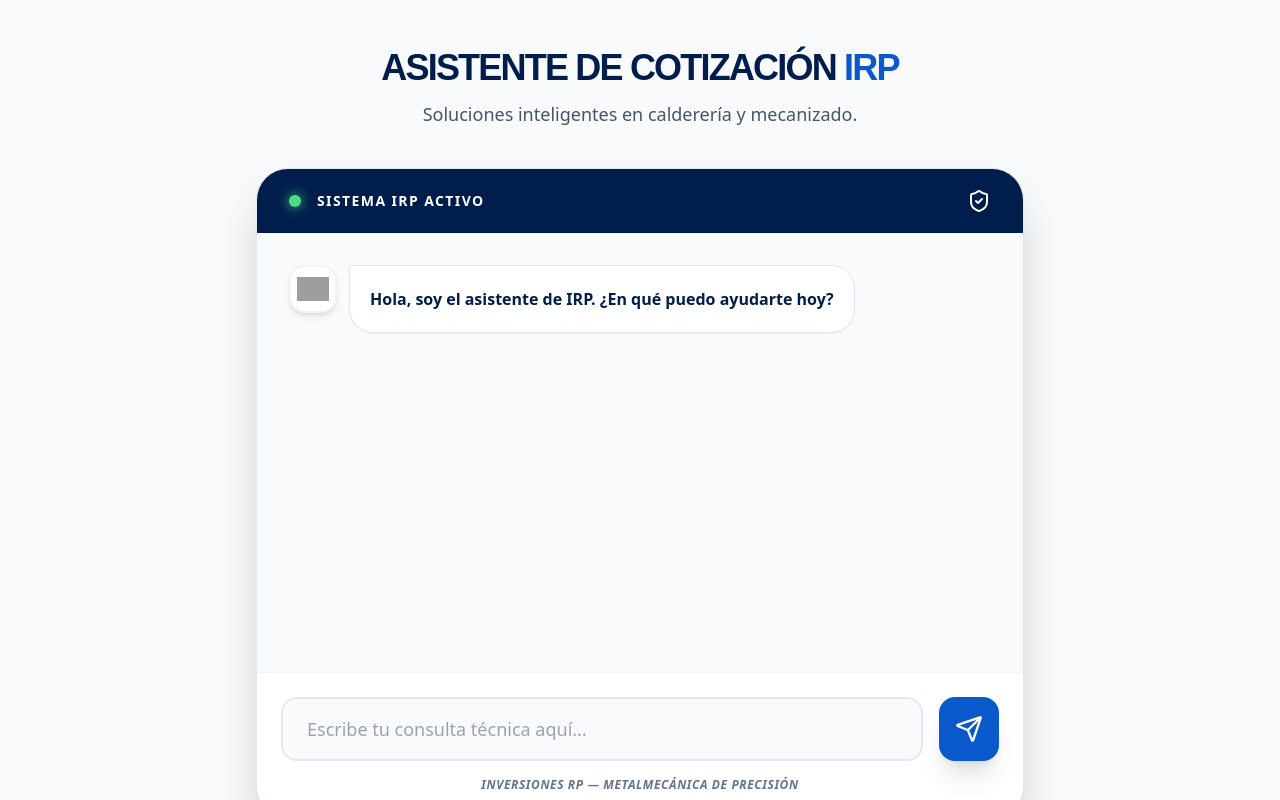
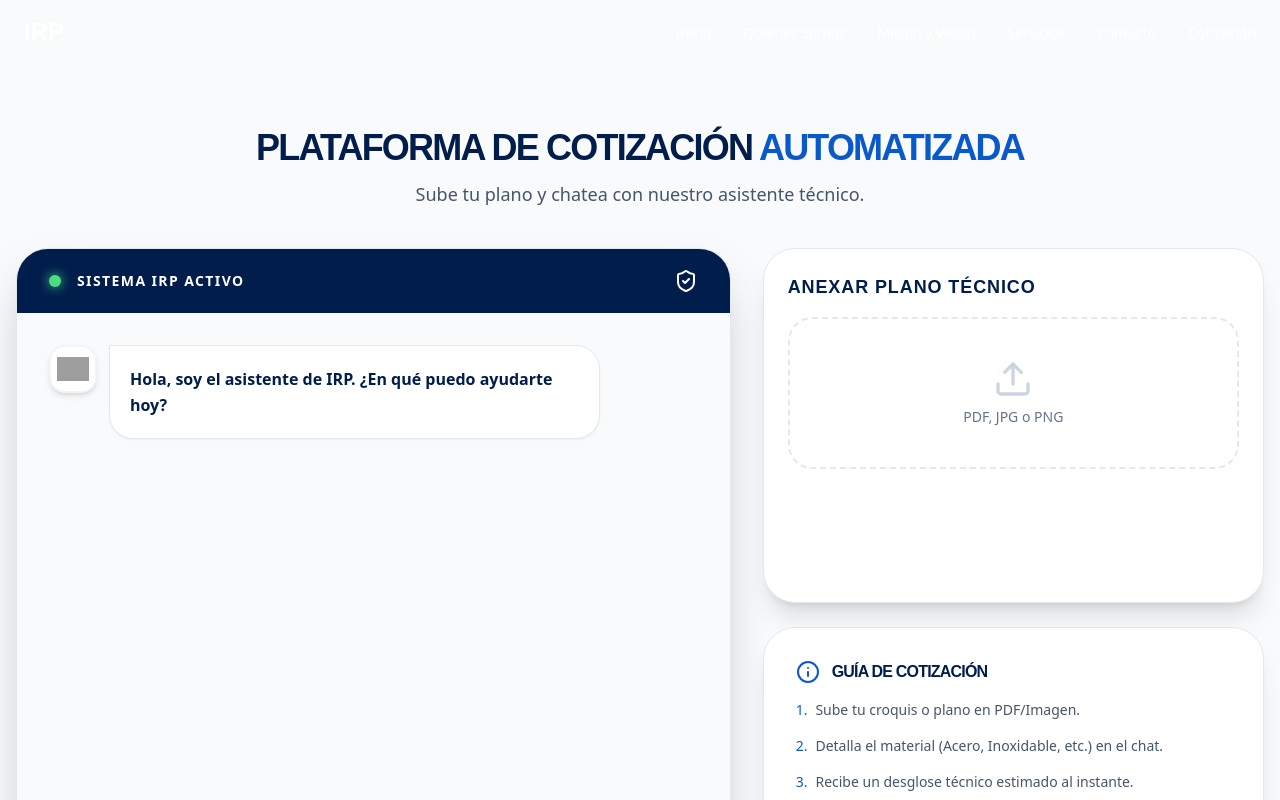
Before and after one commit to ccardenasMAD/Irp-Cotizacion-automatizada, a React (Vite) app in the folder inversiones-rp/: page /chatbot in a window 1280 px wide. Shown: the top 800 px of the page. Built offline with nearby package versions, Linux system fonts and the light colour scheme; grey boxes are pictures that could not be loaded.

Commit message:
added component fileUpload

```diff
--- a/inversiones-rp/src/components/Chatbot.tsx
+++ b/inversiones-rp/src/components/Chatbot.tsx
@@ -1,3 +1,4 @@
+
 import { useState } from "react";
 import { useChatbot } from "@/hooks/use-chatbot";
 
@@ -12,6 +13,7 @@ const Chatbot = () => {
     };
 
     return (
+
       <div className="flex flex-col h-[500px] border rounded-lg bg-white shadow-sm">
 
         <div className="flex-1 overflow-y-auto p-4 space-y-2">
--- a/inversiones-rp/src/components/Cotizacion.tsx
+++ b/inversiones-rp/src/components/Cotizacion.tsx
@@ -74,7 +74,7 @@ const Cotizacion = () => {
             </Link>
 
             <p className="mt-6 text-xs text-slate-400 uppercase tracking-widest font-semibold">
-              Proceso 100% Automatizado e Imediato
+              Proceso 100% Automatizado de Inmediato
             </p>
           </div>
         </div>
--- /dev/null
+++ b/inversiones-rp/src/components/FileUpload.tsx
@@ -0,0 +1,95 @@
+"use client";
+
+import { useState } from "react";
+import { Upload, FileText, X, CheckCircle } from "lucide-react";
+import { useToast } from "@/hooks/use-toast";
+
+
+interface UploadResponse {
+    fileName?: string;
+  }
+
+
+interface FileUploadProps {
+  sessionId: string;
+  onSuccess: (data: UploadResponse) => void;
+}
+
+export default function FileUpload({ sessionId, onSuccess }: FileUploadProps) {
+  const [file, setFile] = useState<File | null>(null);
+  const [isUploading, setIsUploading] = useState(false);
+  const { toast } = useToast();
+
+  const handleUpload = async () => {
+    if (!file) return;
+
+    setIsUploading(true);
+    const formData = new FormData();
+    formData.append("plano", file);
+    formData.append("sessionId", sessionId);
+
+    try {
+      const response = await fetch("http://localhost:5001/api/cotizar", {
+        method: "POST",
+        body: formData,
+      });
+
+      if (!response.ok) throw new Error("Error al subir archivo");
+
+      const data = await response.json();
+      toast({ title: "¡Éxito!", description: "Plano vinculado correctamente." });
+      onSuccess(data); // Avisa a la página principal
+    } catch  {
+      toast({
+        title: "Error",
+        description: "No se pudo subir el archivo.",
+        variant: "destructive"
+      });
+    } finally {
+      setIsUploading(false);
+    }
+  };
+
+  return (
+    <div className="bg-white rounded-[2rem] p-6 shadow-xl border border-slate-200 h-full flex flex-col justify-between">
+      <div>
+        <h3 className="text-[#011D4C] font-bold text-lg mb-4 uppercase tracking-wider">
+          Anexar Plano Técnico
+        </h3>
+
+        {!file ? (
+          <label className="flex flex-col items-center justify-center border-2 border-dashed border-slate-200 rounded-3xl p-10 hover:border-[#0A59CC] hover:bg-slate-50 cursor-pointer transition-all">
+            <Upload size={40} className="text-slate-300 mb-2" />
+            <span className="text-slate-500 font-medium text-sm">PDF, JPG o PNG</span>
+            <input
+              type="file"
+              className="hidden"
+              onChange={(e) => setFile(e.target.files?.[0] || null)}
+              accept=".pdf,.jpg,.png"
+            />
+          </label>
+        ) : (
+          <div className="flex items-center gap-4 bg-slate-50 p-4 rounded-2xl border border-blue-100">
+            <FileText className="text-[#0A59CC]" />
+            <div className="flex-1 overflow-hidden">
+              <p className="text-sm font-bold truncate text-[#011D4C]">{file.name}</p>
+              <p className="text-xs text-slate-400">{(file.size / 1024).toFixed(0)} KB</p>
+            </div>
+            <button aria-label="btn" onClick={() => setFile(null)}><X size={18} className="text-slate-400" /></button>
+          </div>
+        )}
+      </div>
+
+      {file && (
+        <button
+          onClick={handleUpload}
+          disabled={isUploading}
+          className="w-full mt-4 bg-[#0A59CC] text-white py-4 rounded-2xl font-bold flex items-center justify-center gap-2 hover:bg-[#0847A3] transition-all disabled:opacity-50 shadow-lg"
+        >
+          {isUploading ? "Subiendo..." : "Vincular a Cotización"}
+          <CheckCircle size={20} />
+        </button>
+      )}
+    </div>
+  );
+}
--- a/inversiones-rp/src/components/Navbar.tsx
+++ b/inversiones-rp/src/components/Navbar.tsx
@@ -2,12 +2,12 @@ import { useState, useEffect } from "react";
 import { Menu, X } from "lucide-react";
 
 const navItems = [
-  { label: "Inicio", href: "#inicio" },
-  { label: "Quiénes Somos", href: "#quienes-somos" },
-  { label: "Misión y Visión", href: "#mision-vision" },
-  { label: "Servicios", href: "#servicios" },
-  { label: "Contacto", href: "#contacto" },
-  { label: "Cotización", href: "#cotizacion" },
+  { label: "Inicio", href: "/#inicio" },
+  { label: "Quiénes Somos", href: "/#quienes-somos" },
+  { label: "Misión y Visión", href: "/#mision-vision" },
+  { label: "Servicios", href: "/#servicios" },
+  { label: "Contacto", href: "/#contacto" },
+  { label: "Cotización", href: "/#cotizacion" },
 ];
 
 const Navbar = () => {
@@ -27,7 +27,7 @@ const Navbar = () => {
       }`}
     >
       <div className="container mx-auto flex items-center justify-between px-6">
-        <a href="#inicio" className="text-2xl font-bold text-white font-heading">
+        <a href="#/" className="text-2xl font-bold text-white font-heading">
           IRP
         </a>
 
--- a/inversiones-rp/src/pages/Chatbot.tsx
+++ b/inversiones-rp/src/pages/Chatbot.tsx
@@ -2,9 +2,16 @@
 
 import { useState } from 'react';
 import { useChatbot } from '../hooks/use-chatbot';
-import { Send, ShieldCheck, User } from 'lucide-react';
+import { Send, ShieldCheck, User, Info } from 'lucide-react'; // Añadido Info aquí
+import FileUpload from "@/components/FileUpload";
+import Navbar from "@/components/Navbar";
+
+interface UploadResponse {
+  fileName?: string;
+}
 
 export default function ChatbotPage() {
+  const [sessionId] = useState(() => `irp-session-${Date.now()}`);
   const { messages, sendMessage } = useChatbot();
   const [input, setInput] = useState('');
 
@@ -17,21 +24,31 @@ export default function ChatbotPage() {
     }
   };
 
+  const handleUploadSuccess = (data: UploadResponse) => {
+    sendMessage(`He subido el archivo técnico: ${data.fileName || 'Plano de cotización'}. Por favor, utilízalo para calcular mi presupuesto.`);
+  };
+
   return (
-    <div className="min-h-screen bg-slate-50 py-12 px-4 flex flex-col items-center font-sans">
+    <div className="min-h-screen bg-slate-50 flex flex-col font-sans">
+      <Navbar />
 
-      <div className="w-full max-w-3xl mb-10 text-center">
+      <main className="flex-1 py-12 px-4 mt-20 max-w-7xl mx-auto w-full flex flex-col">
+
+        <div className="w-full mb-10 text-center">
           <h1 className="text-3xl font-black text-[#011D4C] sm:text-4xl uppercase tracking-tighter">
-          Asistente de Cotización <span className="text-[#0A59CC]">IRP</span>
+            Plataforma de Cotización <span className="text-[#0A59CC]">Automatizada</span>
           </h1>
           <p className="mt-3 text-slate-600 text-lg font-medium">
-          Soluciones inteligentes en calderería y mecanizado.
+            Sube tu plano y chatea con nuestro asistente técnico.
           </p>
         </div>
 
-      <div className="w-full max-w-3xl flex flex-col h-[650px] bg-white rounded-[2rem] shadow-2xl border border-slate-200 overflow-hidden" role="main">
+        {/* CONTENEDOR GRID PRINCIPAL */}
+        <div className="grid grid-cols-1 lg:grid-cols-12 gap-8 items-start">
 
-        {/* Cabecera con contraste alto */}
+          {/* COLUMNA IZQUIERDA: CHATBOT */}
+          <div className="lg:col-span-7 w-full flex flex-col h-[680px] bg-white rounded-[2rem] shadow-2xl border border-slate-200 overflow-hidden" role="main">
+
             <div className="bg-[#011D4C] px-8 py-5 flex items-center justify-between shadow-lg">
               <div className="flex items-center gap-4">
                 <div className="w-3 h-3 bg-green-400 rounded-full shadow-[0_0_12px_rgba(74,222,128,1)]" aria-hidden="true"></div>
@@ -40,12 +57,10 @@ export default function ChatbotPage() {
               <ShieldCheck className="text-white w-6 h-6" aria-label="Conexión segura" />
             </div>
 
-        {/* Zona de mensajes con texto más grande para legibilidad */}
             <div className="flex-1 overflow-y-auto p-8 space-y-8 bg-[#F8FAFC]">
               {messages.map((m) => (
                 <div key={m.id} className={`flex ${m.sender === 'user' ? 'justify-end' : 'justify-start'}`}>
                   <div className={`flex max-w-[85%] items-start gap-3 ${m.sender === 'user' ? 'flex-row-reverse' : 'flex-row'}`}>
-
                     <div className={`w-12 h-12 rounded-2xl flex items-center justify-center shadow-md shrink-0 border-2 bg-white ${
                       m.sender === 'user' ? 'border-blue-200' : 'border-slate-100'
                     }`}>
@@ -55,11 +70,8 @@ export default function ChatbotPage() {
                         <img src={BOT_AVATAR} alt="Asistente Virtual IRP" className="w-10 h-10 object-contain p-1" />
                       )}
                     </div>
-
                     <div className={`p-5 rounded-3xl text-base font-semibold leading-relaxed shadow-sm ${
-                  m.sender === 'user'
-                    ? 'bg-[#0A59CC] text-white rounded-tr-none'
-                    : 'bg-white text-[#011D4C] border border-slate-200 rounded-tl-none'
+                      m.sender === 'user' ? 'bg-[#0A59CC] text-white rounded-tr-none' : 'bg-white text-[#011D4C] border border-slate-200 rounded-tl-none'
                     }`}>
                       {m.text}
                     </div>
@@ -68,7 +80,6 @@ export default function ChatbotPage() {
               ))}
             </div>
 
-        {/* Input con accesibilidad corregida */}
             <div className="p-6 bg-white border-t border-slate-100">
               <div className="flex gap-4">
                 <input
@@ -77,22 +88,48 @@ export default function ChatbotPage() {
                   onKeyPress={(e) => e.key === 'Enter' && handleSend()}
                   className="flex-1 px-6 py-4 rounded-2xl border-2 border-slate-200 focus:outline-none focus:border-[#0A59CC] transition-all bg-slate-50 text-[#011D4C] text-lg font-medium"
                   placeholder="Escribe tu consulta técnica aquí..."
-              aria-label="Mensaje para el asistente"
                 />
-            <button
+                <button aria-label='btn'
                   onClick={handleSend}
-              title="Enviar mensaje"
-              aria-label="Enviar mensaje"
                   className="bg-[#0A59CC] hover:bg-[#0847A3] text-white p-4 rounded-2xl transition-all transform active:scale-95 shadow-xl flex items-center justify-center min-w-[60px]"
                 >
                   <Send size={28} />
                 </button>
               </div>
-          <p className="mt-4 text-xs text-slate-500 font-bold uppercase tracking-wider text-center italic">
-            Inversiones RP — Metalmecánica de Precisión
+            </div>
+          </div>
+
+          {/* COLUMNA DERECHA: FILE UPLOAD E INFO */}
+          <div className="lg:col-span-5 flex flex-col gap-6 lg:h-[680px] justify-between">
+            <div className="flex-1">
+              <FileUpload sessionId={sessionId} onSuccess={handleUploadSuccess} />
+            </div>
+
+            <div className="bg-white p-8 rounded-[2rem] shadow-xl border border-slate-200">
+              <div className="flex items-center gap-3 mb-4 text-[#011D4C]">
+                <Info className="text-[#0A59CC]" />
+                <h3 className="font-black uppercase tracking-tighter">Guía de Cotización</h3>
+              </div>
+              <div className="space-y-4 text-slate-600 text-sm font-medium">
+                <p className="flex gap-2"><span className="text-[#0A59CC]">1.</span> Sube tu croquis o plano en PDF/Imagen.</p>
+                <p className="flex gap-2"><span className="text-[#0A59CC]">2.</span> Detalla el material (Acero, Inoxidable, etc.) en el chat.</p>
+                <p className="flex gap-2"><span className="text-[#0A59CC]">3.</span> Recibe un desglose técnico estimado al instante.</p>
+              </div>
+              <div className="mt-6 p-4 bg-blue-50 rounded-2xl border border-blue-100">
+                <p className="text-[#0A59CC] text-xs font-bold uppercase">Nota de Seguridad</p>
+                <p className="text-slate-500 text-[10px] mt-1 leading-tight">
+                  Toda la documentación técnica es procesada bajo protocolos de confidencialidad industrial.
                 </p>
               </div>
             </div>
           </div>
+
+        </div> {/* AQUÍ CIERRA EL GRID */}
+
+        <p className="mt-10 text-xs text-slate-500 font-bold uppercase tracking-wider text-center italic">
+          Inversiones RP — Metalmecánica de Precisión
+        </p>
+      </main>
+    </div>
   );
 }
```
Lines whose indentation alone changed are shown as unchanged.
